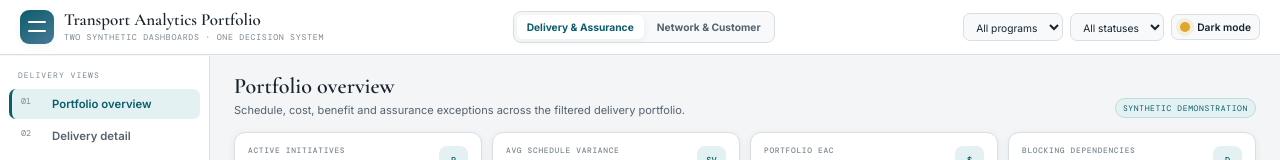
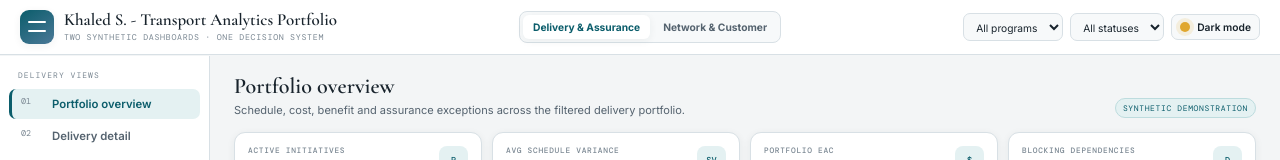
Before and after one commit to sanadzadeh/TfNSW, a plain HTML site: page index.html in a window 1280 px wide. Shown: the top 160 px of the page. Drawn offline with nearby package versions, Linux system fonts and the light colour scheme; a web font is replaced by a local one.

Commit message:
Update header to include name in title

```diff
--- a/index.html
+++ b/index.html
@@ -139,7 +139,7 @@ tbody tr:last-child td{border-bottom:0}tbody tr.click:hover{background:var(--sur
 <header class="header">
   <div class="brand">
     <div class="brand-mark"></div>
-    <div><h1>Transport Analytics Portfolio</h1><p>Two synthetic dashboards · one decision system</p></div>
+    <div><h1>Khaled S. - Transport Analytics Portfolio</h1><p>Two synthetic dashboards · one decision system</p></div>
   </div>
   <div class="mode-switch" id="modeSwitch">
     <button id="switchDelivery" class="active">Delivery &amp; Assurance</button>
```
